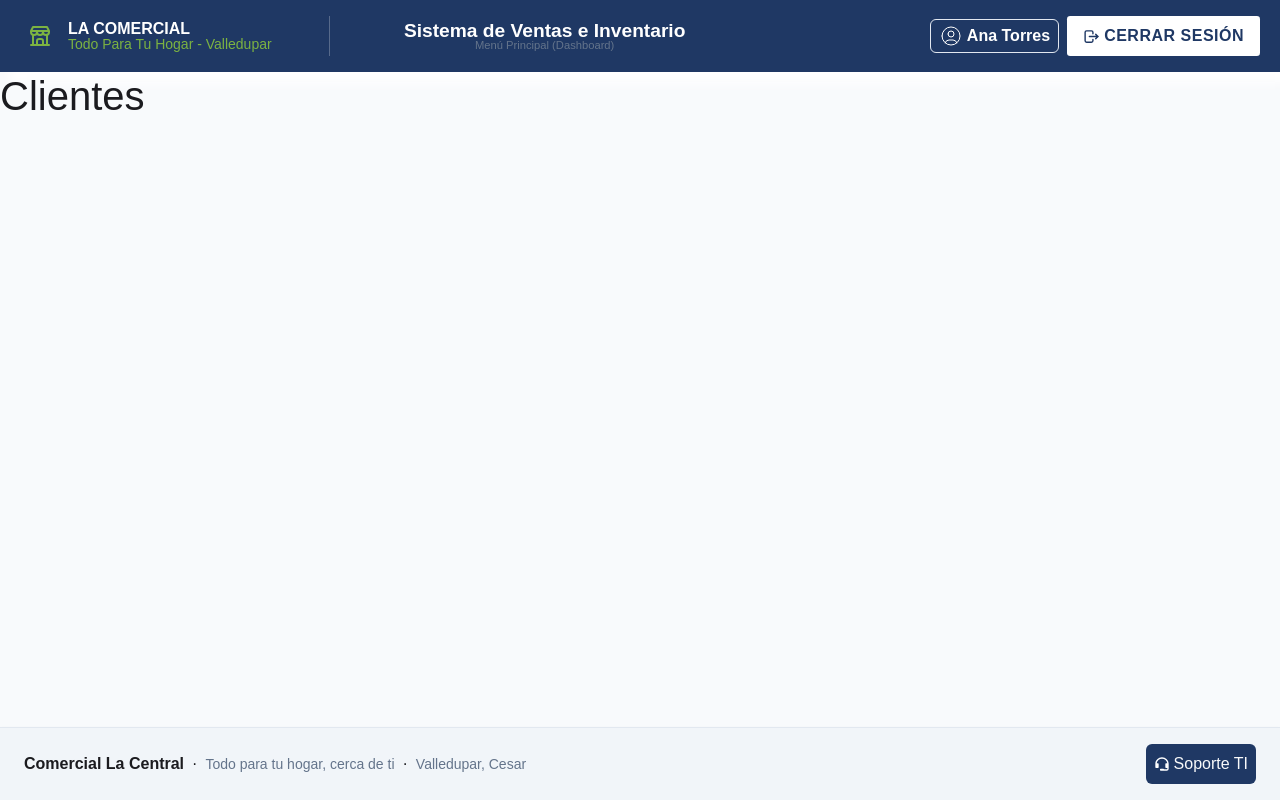
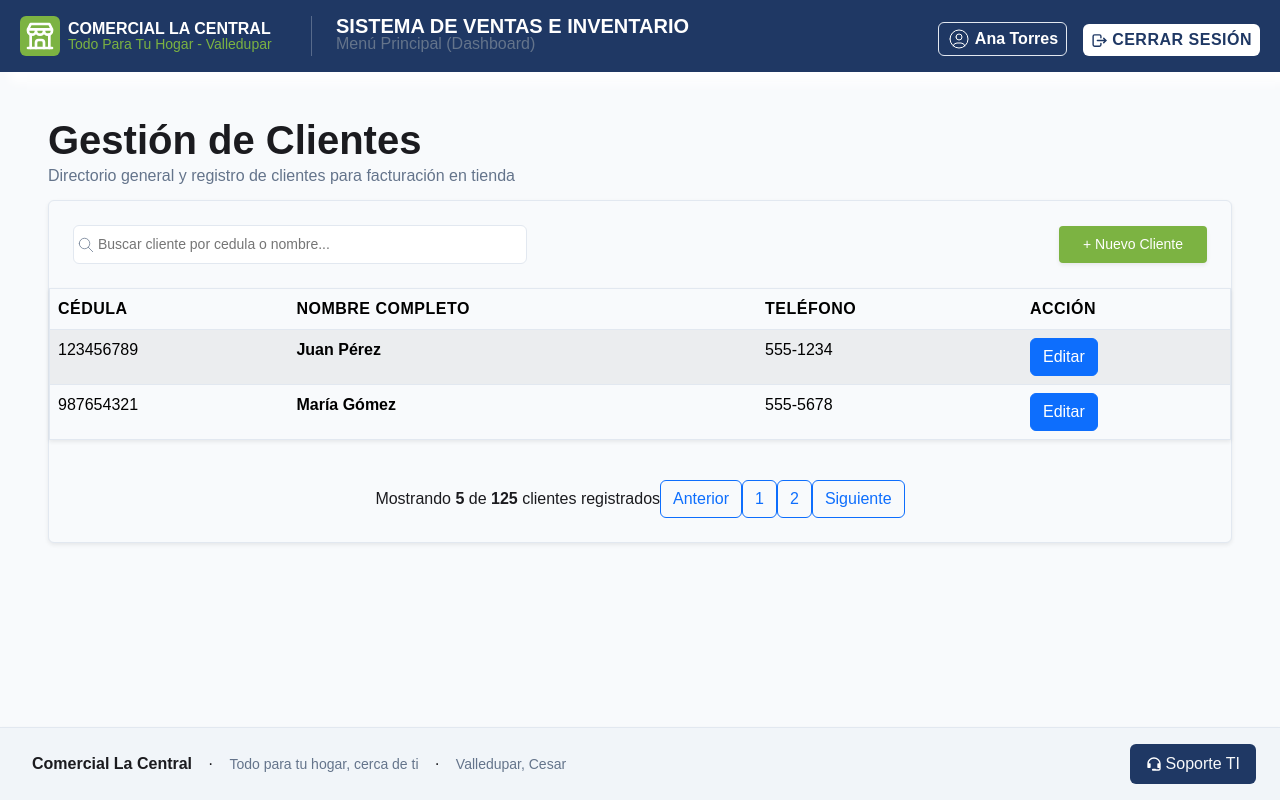
Before and after one commit to Estivenm06/MiniStoreApp, a Flask app: page /clientes in a window 1280 px wide. Run offline with Flask 3, Linux system fonts and the light colour scheme.

Commit message:
Main Dashboard made it and Clients in development

```diff
--- a/src/static/css/body.css
+++ b/src/static/css/body.css
@@ -1,4 +1,4 @@
-body {
+.custom-body {
   font-family: var(--bs-body-font-family);
   background: var(--bs-body-bg);
 }
@@ -14,10 +14,14 @@ main > div {
   border-top-left-radius: 1rem;
   border-bottom-left-radius: 1rem;
   transition: all 0.2s ease-in-out;
+  width: 500px;
+  height: 120px;
 }
 
 .anchor-custom:hover {
   background-color: var(--bs-secondary-bg);
+  border-color: var(--bs-secondary-border);
+  box-shadow: 0 0 0 0.25rem rgba(13, 110, 253, 0.25);
   transform: scale(1.02);
 }
 
@@ -30,3 +34,23 @@ main > div {
   border-color: var(--bs-border-color) var(--bs-border-color)
     var(--bs-border-color) var(--bs-success);
 }
+
+/* Clases para página Clientes  */
+
+table > thead {
+  letter-spacing: 0.5px;
+}
+
+.input-custom[attr="data-input"] {
+  width: 80%;
+}
+
+.button-custom {
+  background-color: var(--bs-success);
+  transition: all 0.3s ease-in-out;
+  color: #fff;
+}
+
+.button-custom:hover {
+  background-color: var(--bs-success-hover);;
+}
--- a/src/static/css/footer.css
+++ b/src/static/css/footer.css
@@ -3,4 +3,23 @@ footer {
   border-color: var(--bs-border-color);
   border-top: 1px solid var(--bs-border-color);
   color: var(--bs-body-color);
+  div {
+    width:100%;
+  }
+  a {
+    width: 100%;
+    padding: 0.5rem 1rem;
+  }
 }
+
+@media(min-width: 768px) {
+  footer {
+    div {
+      width: auto;
+      gap: 1rem;
+    }
+    a {
+      width: auto;
+    }
+  }
+}
--- a/src/static/css/header.css
+++ b/src/static/css/header.css
@@ -6,9 +6,6 @@ body > header {
 
 .btn-custom-action {
   background-color: #fff;
-  padding: 0.5rem 1rem;
-  border-radius: 0.2rem;
-  text-decoration: none;
   span {
     color: var(--bs-primary);
     letter-spacing: 0.5px;
--- a/src/static/css/styles.css
+++ b/src/static/css/styles.css
@@ -34,6 +34,7 @@
   /* --- 5. Mapeo Directo a Variables Nativas de Bootstrap 5 --- */
   --bs-primary: var(--clc-color-primary);
   --bs-success: var(--clc-color-action);
+  --bs-success-hover: var(--clc-color-action-hover);
   --bs-danger: var(--clc-color-alert);
   --bs-body-font-family: var(--clc-font-family);
   --bs-body-color: var(--clc-text-primary);
@@ -42,6 +43,7 @@
   --bs-secondary-color: var(--clc-text-muted);
   --bs-secondary-color-light: var(--clc-text-muted-light);
   --bs-border-color: var(--clc-border-subtle);
+  --bs-boder-medium: var(--clc-border-medium);
 
   --bs-text-primary: var(var(--clc-text-primary));
   --bs-text-inverse: var(var(--clc-text-inverse));
@@ -65,7 +67,7 @@
 }
 
 .text-clc-muted {
-  color: var(--bs-secondary-color);
+  color: var(--clc-text-muted);
 }
 
 .text-clc-muted-light {
@@ -74,6 +76,10 @@
 
 .text-clc-surface {
   color: var(--clc-bg-surface);
+}
+
+.bg-clc-surface {
+  background-color: var(--clc-bg-surface);
 }
 
 .bg-clc-primary {
@@ -95,3 +101,21 @@
 .text-clc-success {
   color: var(--bs-success);
 }
+
+.bg-clc-medium {
+  background-color: var(--clc-border-medium);
+}
+
+.border-clc-medium {
+  border-width: 1px;
+  border-color: var(--clc-border-medium);
+}
+
+.border-clc-muted {
+  border-width: 1px;
+  border-color: var(--bs-secondary-color);
+}
+
+.bg-clc-body {
+  background-color: var(--bs-body-bg);
+}
--- a/src/templates/clientes/clientes.html
+++ b/src/templates/clientes/clientes.html
@@ -1,5 +1,83 @@
 {% extends "layout.html" %} {% block content %}
-<main>
-  <header><h1>Clientes</h1></header>
-</main>
+<section>
+  <div class="gap-0">
+    <h1 class="lh-1 fw-bold">Gestión de Clientes</h1>
+    <p class="text-clc-muted lh-1">
+      Directorio general y registro de clientes para facturación en tienda
+    </p>
+  </div>
+  <div
+    class="d-flex flex-column border border-clc-muted rounded shadow-sm bg-clc-body"
+  >
+  <div class="d-flex align-items-center justify-content-between m-4">
+    <form
+      action="#"
+      method="get"
+      attr="data-input"
+      class="align-items-center d-flex w-50"
+    >
+      <svg
+        class="z-1 position-absolute rounded m-1"
+        xmlns="http://www.w3.org/2000/svg"
+        width="18"
+        height="18"
+        viewBox="0 0 24 24"
+        fill="none"
+        stroke="#64748b"
+        stroke-width="1"
+        stroke-linecap="round"
+        stroke-linejoin="round"
+        class="icon icon-tabler icons-tabler-outline icon-tabler-search"
+      >
+        <path stroke="none" d="M0 0h24v24H0z" fill="none" />
+        <path d="M3 10a7 7 0 1 0 14 0a7 7 0 1 0 -14 0" />
+        <path d="M21 21l-6 -6" />
+      </svg>
+      <input
+        class="px-4 p-2 rounded border small border-clc-medium bg-clc-muted text-clc-muted input-custom"
+        attr="data-input"
+        type="text"
+        name="search"
+        placeholder="Buscar cliente por cedula o nombre..."
+      />
+    </form>
+    <button class="button-custom border-0 shadow-sm rounded-1 text-wrap small p-2 px-4">+ Nuevo Cliente</button>
+  </div>
+    <table
+      class="align-items-center table table-striped table-hover shadow-sm border bg-clc-surface"
+    >
+      <thead class="text-uppercase">
+        <tr>
+          <th>Cédula</th>
+          <th>Nombre Completo</th>
+          <th>Teléfono</th>
+          <th>Acción</th>
+        </tr>
+      </thead>
+      <tbody>
+        <tr>
+          <td>123456789</td>
+          <td class="fw-bold">Juan Pérez</td>
+          <td>555-1234</td>
+          <td><a href="#" class="btn btn-primary">Editar</a></td>
+        </tr>
+        <tr>
+          <td>987654321</td>
+          <td class="fw-bold">María Gómez</td>
+          <td>555-5678</td>
+          <td><a href="#" class="btn btn-primary">Editar</a></td>
+        </tr>
+      </tbody>
+    </table>
+    <div class="d-flex justify-content-center align-items-center m-4">
+      <span>Mostrando <strong>5</strong> de <strong>125</strong> clientes registrados</span>
+      <div class="pagination">
+        <a href="#" class="btn btn-outline-primary">Anterior</a>
+        <a href="#" class="btn btn-outline-primary">1</a>
+        <a href="#" class="btn btn-outline-primary">2</a>
+        <a href="#" class="btn btn-outline-primary">Siguiente</a>
+      </div>
+    </div>
+  </div>
+</section>
 {% endblock %}
--- a/src/templates/index.html
+++ b/src/templates/index.html
@@ -1,6 +1,5 @@
 {% extends "layout.html" %} {% block content %}
-<main class="p-5">
-  <h1 class="text-center fw-bold fs-2">Seleccione un módulo para continuar</h1>
+    <h1 class="text-center fw-bold fs-2">Seleccione un módulo para continuar</h1>
   <div class="p-1 bg-clc-success mx-auto rounded shadow-sm"></div>
   <section class="d-grid my-4 container-fluid">
     <div class="row row-cols-1 row-cols-lg-2 justify-content-center gap-3">
@@ -188,5 +187,4 @@
       </div>
     </div>
   </section>
-</main>
 {% endblock %}
--- a/src/templates/layout.html
+++ b/src/templates/layout.html
@@ -18,10 +18,11 @@
     <link rel="shortcut icon" href="#" type="image/x-icon" />
     <title>Tienda La Comercial - Dashboard</title>
   </head>
-  <body class="d-flex flex-column min-vh-100 bg-custom-body">
+  <body class="d-flex flex-column min-vh-100 custom-body">
     <header class="bg-custom-primary text-clc-surface py-sm-3 shadow-md p-2">
       <div class="container-fluid">
-        <div class="row align-items-center gx-0 gy-2 gap-2">
+        <div class="row">
+
           <!-- La Comercial Icon -->
           <div
             class="col-7 col-lg-3 d-flex justify-content-between align-items-center gap-2 mb-0"
@@ -29,13 +30,13 @@
             <div class="d-flex align-items-center gap-2">
               <a href="/" class="d-flex text-decoration-none gap-2">
                 <svg
-                  class="p-2"
+                  class="bg-clc-success rounded p-1"
                   xmlns="http://www.w3.org/2000/svg"
                   width="40"
                   height="40"
                   viewBox="0 0 24 24"
                   fill="none"
-                  stroke="#7cb342"
+                  stroke="#fff"
                   stroke-width="2"
                   stroke-linecap="round"
                   stroke-linejoin="round"
@@ -51,9 +52,9 @@
                 </svg>
                 <div class="d-flex flex-column justify-content-center">
                   <h1
-                    class="text-uppercase fw-bold fs-6 lh-1 mb-0 icon-custom text-clc-surface"
+                    class="text-uppercase fw-bold fs-6 lh-1 mb-0 text-clc-surface"
                   >
-                    La Comercial
+                    Comercial La Central
                   </h1>
                   <p
                     class="text-clc-muted mb-0 text-capitalize fs-6 lh-1 d-inline d-md-none"
@@ -77,29 +78,16 @@
             <div class="d-none d-lg-inline vr align-items-end"></div>
           </div>
 
-          <!-- Separador de cuadricula Horizontal -->
-          <div class="col-12 order-2 d-inline d-md-none">
-            <hr class="border-2 text-custom-border" />
+          <!-- Sistema de Ventas e Inventario -->
+          <div
+            class="col-8 col-lg-4 order-3 d-flex flex-column align-items-center d-none d-md-inline mt-0"
+          >
+            <h1 class="fw-bold text-uppercase mb-0 lh-1 fs-5">Sistema de Ventas e Inventario</h1>
+            <p class="text-clc-muted mb-0 lh-1 fs-6">Menú Principal (Dashboard)</>
           </div>
 
-          <!-- Sistema de Ventas e Inventario Pantalla Pequeña -->
-          <div
-            class="col-8 d-flex flex-column align-items-start order-3 d-md-none d-inline mt-0"
-          >
-            <h3 class="fw-bold fs-6 mb-0 lh-1">Ana Torres</h3>
-            <small class="text-clc-muted mb-0 lh-1">Sucursal Valledupar</small>
-          </div>
-
-          <!-- Sistema de Ventas e Inventario Pantalla Grande -->
-          <div
-            class="header-system col-8 col-lg-4 order-3 d-flex flex-column align-items-center d-none d-lg-flex"
-          >
-            <h1 class="fw-bold mb-0 lh-1">Sistema de Ventas e Inventario</h1>
-            <p class="text-clc-muted mb-0 lh-1">Menú Principal (Dashboard)</p>
-          </div>
-
+          <nav class="col-auto ms-auto d-flex flex-column flex-md-row align-items-end gap-1 gap-md-2 gap-lg-3 order-md-2 order-lg-3">
               <!-- Información del Usuario O Vendedor -->
-          <div class="col-auto ms-auto d-flex align-items-center order-lg-3">
                 <p
                   class="d-inline-flex align-items-center mb-0 fs-6 border border-clc-muted rounded px-2 py-1 gap-1"
                 >
@@ -124,12 +112,10 @@
                   </svg>
                   <span class="fw-bold">Ana Torres</span>
                 </p>
-          </div>
 
               <!-- Botón de Cerrar Sesión -->
-          <div class="col-auto ms-auto ms-md-0 order-3">
                 <a
-              class="btn-custom-action d-inline-flex align-items-center gap-1"
+                  class="btn-custom-action d-inline-flex align-items-center gap-1 px-2 py-1 text-decoration-none rounded"
                   href="#"
                 >
                   <svg
@@ -159,21 +145,23 @@
                     cerrar sesión
                   </span>
                 </a>
-          </div>
+           </nav>
         </div>
       </div>
     </header>
+    <main class="p-5">
       {% block content %} {% endblock %}
+    </main>
     <footer
-      class="mt-auto shadow-sm px-4 py-sm-3 d-flex align-items-center justify-content-between bg-clc-subtle flex-column flex-md-row gap-sm-2 p-3"
+      class=" mt-auto shadow-sm px-4 py-sm-3 d-flex align-items-center justify-content-between bg-clc-subtle flex-column flex-md-row gap-sm-2 p-3"
     >
-      <div class="d-flex flex-column flex-md-row gap-md-2 align-items-center">
+      <div class="d-flex flex-column flex-sm-row justify-content-sm-evenly m-2 align-items-center">
         <strong class="fw-bold">Comercial La Central</strong>&middot;<small
           class="text-bs-muted"
           >Todo para tu hogar, cerca de ti</small
         >&middot;<small class="text-bs-muted">Valledupar, Cesar</small>
       </div>
-      <a href="#" class="text-decoration-none d-flex gap-1 bg-clc-primary rounded w-sm-100 p-1 p-md-2 justify-content-center align-items-center">
+      <a href="#" class="text-decoration-none d-flex gap-1 bg-clc-primary rounded justify-content-center align-items-center">
         <svg  xmlns="http://www.w3.org/2000/svg" width="1em" height="1em" viewBox="0 0 24 24"><title>headphone-mic</title><path fill="#fff" d="M12 2C6.49 2 2 6.49 2 12v5c0 .55.45 1 1 1h3c.55 0 1-.45 1-1v-5c0-.55-.45-1-1-1H4.07C4.56 7.06 7.93 4 12 4s7.44 3.06 7.93 7H18c-.55 0-1 .45-1 1v5c0 .55.45 1 1 1h2v1c0 .55-.45 1-1 1h-4c0-.55-.45-1-1-1h-4c-.55 0-1 .45-1 1v1c0 .55.45 1 1 1h9c1.65 0 3-1.35 3-3v-7c0-5.51-4.49-10-10-10"/></svg>
         <span class="fs-6 text-bs-primary text-center text-light fw-light "> Soporte TI</span>
         </a>
```
Lines whose indentation alone changed are shown as unchanged.
